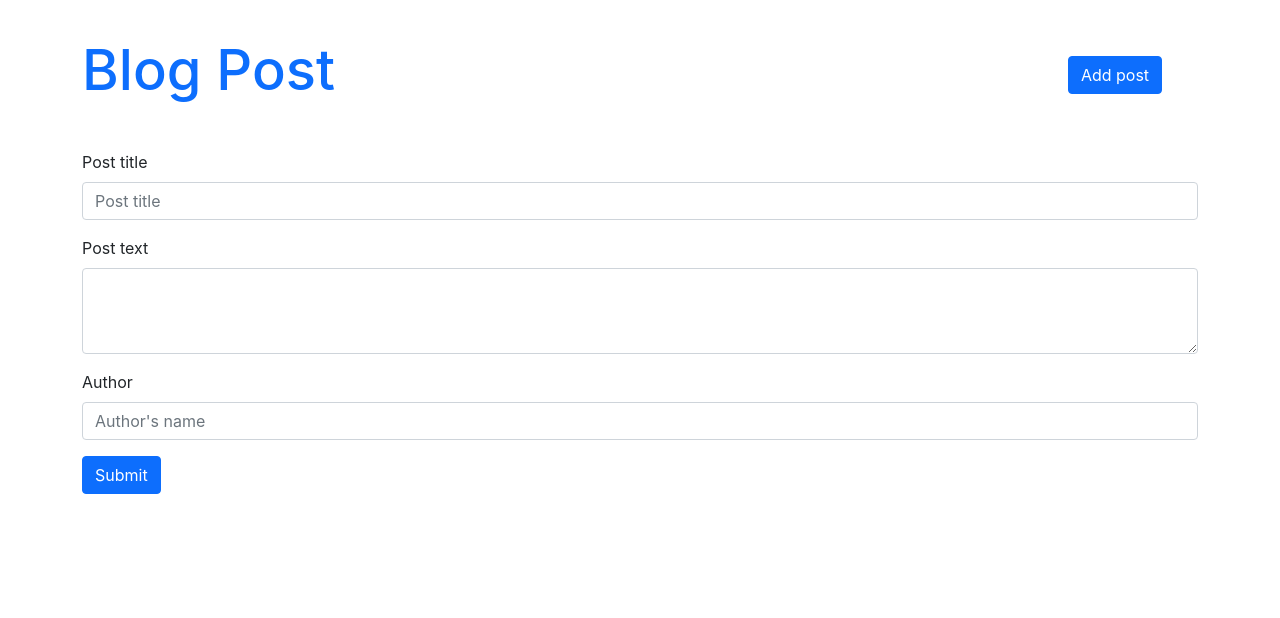
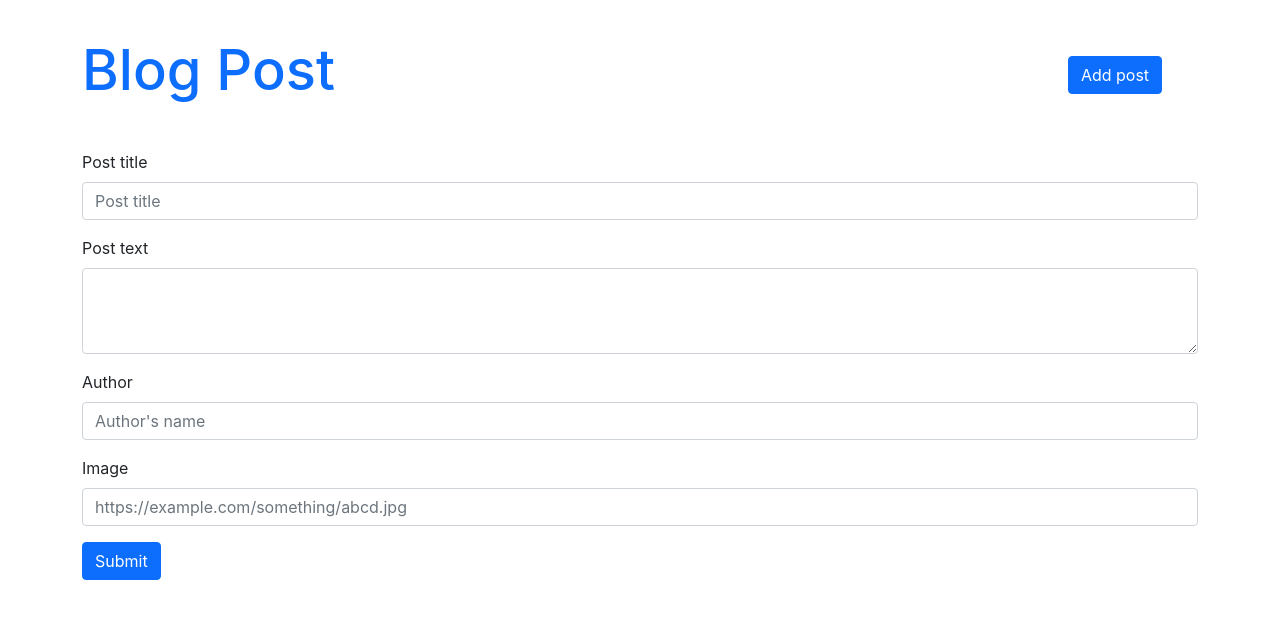
Before and after one commit to Branimir026/blogpost-json-server, a React (Create React App) app: page /addItem in a window 1280 px wide. Shown: the top 618 px of the page. Built offline with nearby package versions, Linux system fonts and the light colour scheme; the HTML template or start-up script is replaced by a standard one.

Commit message:
Created basic input for uploading images

```diff
--- a/src/components/AddBlogItem.js
+++ b/src/components/AddBlogItem.js
@@ -9,6 +9,7 @@ const AddBlogItem = (props) => {
   const [postTitle, setPostTitle] = useState("");
   const [postText, setPostText] = useState("");
   const [postAuthor, setPostAuthor] = useState("");
+  const [postImage, setPostImage] = useState("");
 
   const postTitleHandler = (e) => {
     e.preventDefault();
@@ -24,6 +25,10 @@ const AddBlogItem = (props) => {
     e.preventDefault();
     setPostAuthor(e.target.value);
   };
+  const postImageHandler = (e) => {
+    e.preventDefault();
+    setPostImage(e.target.value);
+  };
 
   const handleSubmitPost = (e) => {
     e.preventDefault();
@@ -38,6 +43,8 @@ const AddBlogItem = (props) => {
         title: postTitle,
         text: postText,
         author: postAuthor,
+        image: postImage,
+        date: convertTime(),
       }),
     })
       .then((res) => res.json())
@@ -50,6 +57,23 @@ const AddBlogItem = (props) => {
     setPostTitle("");
     setPostText("");
     setPostAuthor("");
+    setPostImage("");
+  };
+
+  const convertTime = () => {
+    const dateObj = new Date();
+
+    let day = dateObj.getUTCDate();
+    let month = dateObj.getUTCMonth();
+    let year = dateObj.getUTCFullYear();
+
+    let stringDay = day.toString().padStart(2, "0");
+    let stringMonth = month.toString().padStart(2, "0");
+    let stringYear = year.toString();
+
+    let formattedTime = stringDay + "." + stringMonth + "." + stringYear + ".";
+
+    return formattedTime;
   };
 
   return (
@@ -84,6 +108,16 @@ const AddBlogItem = (props) => {
           onChange={postAuthorHandler}
         />
       </Form.Group>
+      <Form.Group className="mb-3" controlId="image-input">
+        <Form.Label>Image</Form.Label>
+        <Form.Control
+          required
+          type="text"
+          placeholder="https://example.com/something/abcd.jpg"
+          value={postImage}
+          onChange={postImageHandler}
+        />
+      </Form.Group>
       <Button variant="primary" type="submit">
         Submit
       </Button>
```
